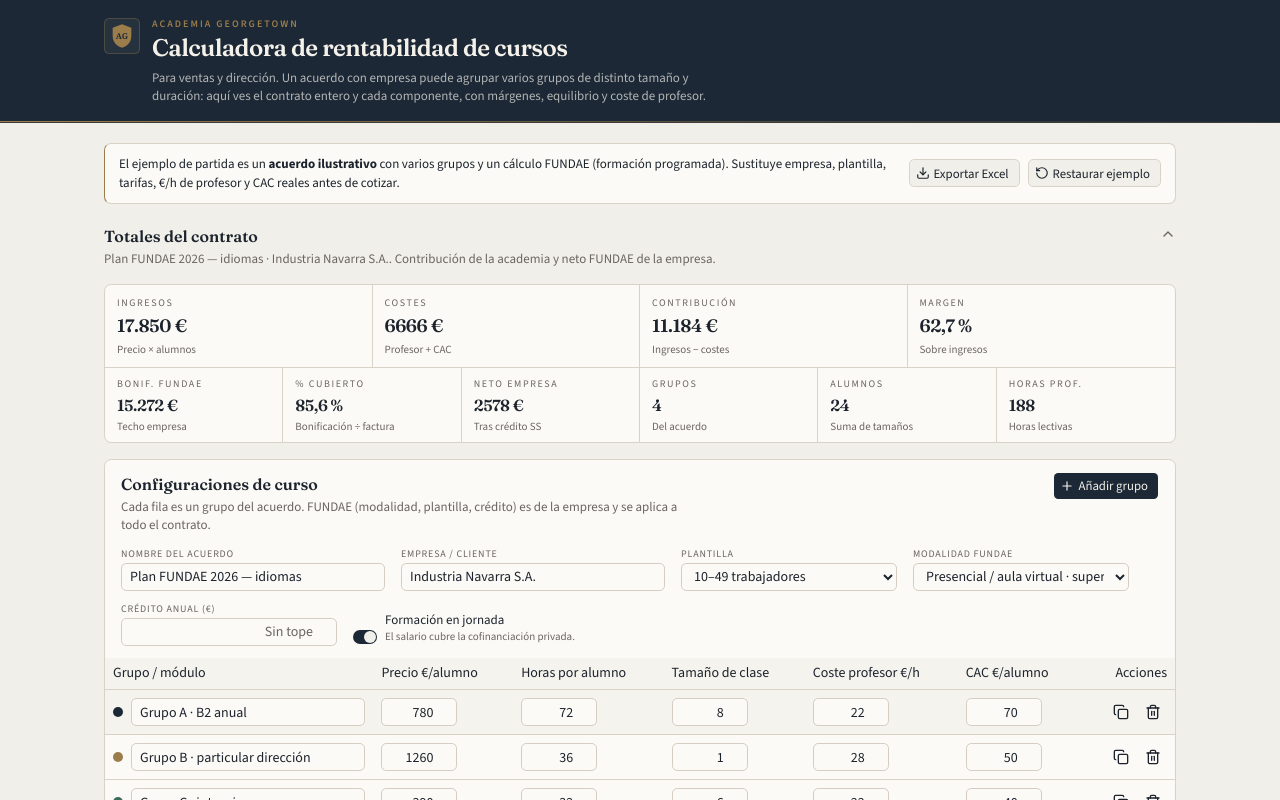
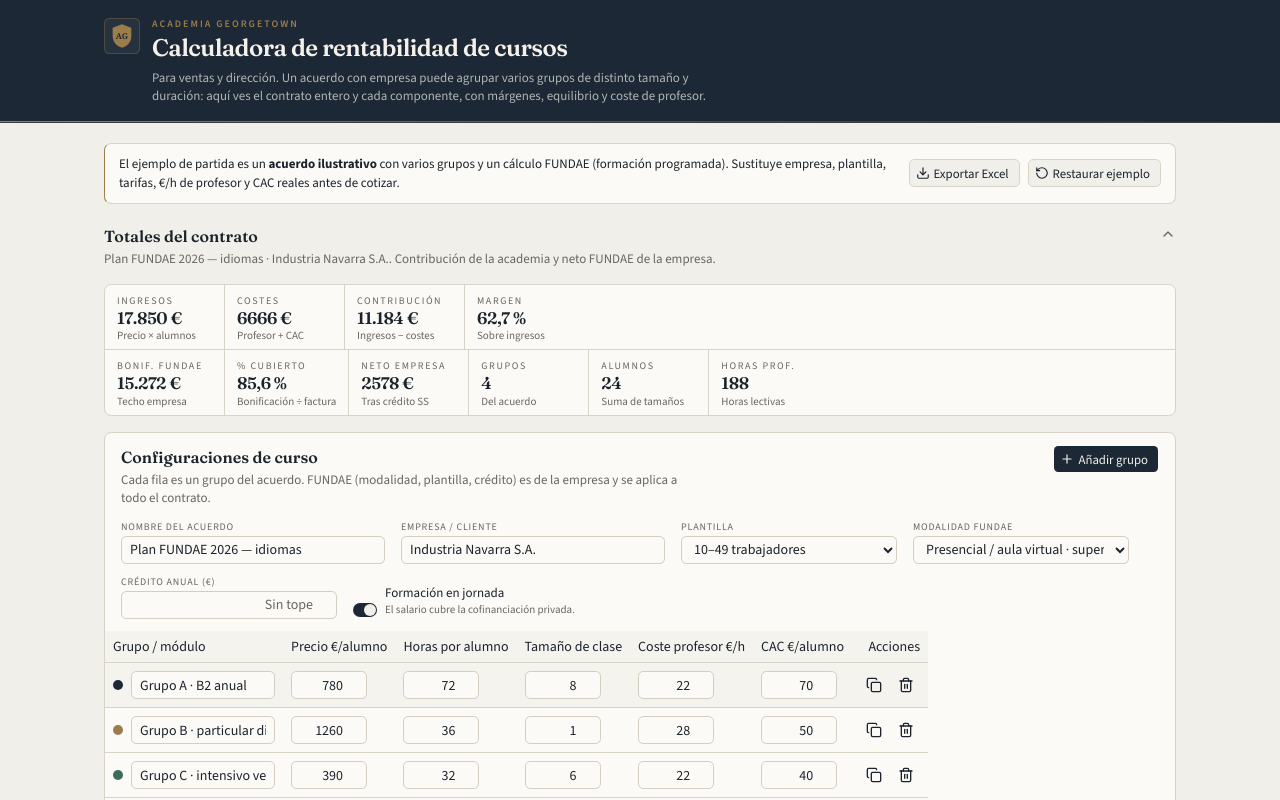
Before and after one commit to ricdevs/calculadora-rentabilidad-cursos, a React (Vite) app: page / in a window 1280 px wide. Shown: the top 800 px of the page. Built offline with nearby package versions, Linux system fonts and the light colour scheme.

Commit message:
Make KPI stats and group table hug their content
Stop the totals grid and config table from stretching to the page
width so numbers and inputs stay compact.

Co-authored-by: ric.loria.r <ric.loria.r@gmail.com>

```diff
--- a/src/components/ConfigTable.tsx
+++ b/src/components/ConfigTable.tsx
@@ -285,11 +285,11 @@ export function ConfigTable({
             ))}
           </div>
 
-          <div className="hidden lg:block">
-            <Table>
+          <div className="hidden overflow-x-auto lg:block">
+            <Table className="!w-auto">
               <TableHeader>
                 <TableRow className="bg-muted/40 hover:bg-muted/40">
-                  <TableHead className="min-w-[180px]">Grupo / módulo</TableHead>
+                  <TableHead>Grupo / módulo</TableHead>
                   {CONFIG_FIELDS.map((field) => (
                     <TableHead key={field.key}>{field.label}</TableHead>
                   ))}
@@ -312,7 +312,7 @@ export function ConfigTable({
                         <Input
                           value={group.name}
                           aria-label="Nombre del grupo"
-                          className="min-w-[9rem] bg-card"
+                          className="w-36 bg-card"
                           onChange={(event) =>
                             onChange(group.id, { name: event.target.value })
                           }
--- a/src/components/SummaryCards.tsx
+++ b/src/components/SummaryCards.tsx
@@ -9,28 +9,21 @@ type Stat = {
   negative?: boolean
 }
 
-function StatCell({
-  label,
-  value,
-  hint,
-  negative,
-  compact,
-}: Stat & { compact?: boolean }) {
+function StatCell({ label, value, hint, negative }: Stat) {
   return (
-    <div className={cn('min-w-0 px-3 py-2.5', compact && 'py-2')}>
+    <div className="min-w-[7.5rem] shrink-0 px-3 py-2">
       <p className="text-muted-foreground text-[10px] font-medium tracking-[0.16em] uppercase">
         {label}
       </p>
       <p
         className={cn(
-          'font-heading mt-0.5 font-semibold tracking-tight tabular-nums',
-          compact ? 'text-base' : 'text-lg',
+          'font-heading mt-0.5 text-[1.05rem] leading-none font-semibold tracking-tight tabular-nums',
           negative ? 'text-destructive' : 'text-foreground',
         )}
       >
         {value}
       </p>
-      <p className="text-muted-foreground mt-0.5 text-[11px] leading-snug">
+      <p className="text-muted-foreground mt-1 text-[11px] leading-none">
         {hint}
       </p>
     </div>
@@ -63,7 +56,7 @@ export function SummaryCards({ totals }: { totals: PortfolioTotals }) {
     },
   ]
 
-  const fundae: Stat[] = [
+  const rest: Stat[] = [
     {
       label: 'Bonif. FUNDAE',
       value: formatEuro(totals.fundaeBonus),
@@ -84,9 +77,6 @@ export function SummaryCards({ totals }: { totals: PortfolioTotals }) {
       value: formatEuro(totals.companyNet),
       hint: 'Tras crédito SS',
     },
-  ]
-
-  const volume: Stat[] = [
     {
       label: 'Grupos',
       value: String(totals.groupCount),
@@ -106,17 +96,14 @@ export function SummaryCards({ totals }: { totals: PortfolioTotals }) {
 
   return (
     <div className="overflow-hidden rounded-lg border border-border bg-card">
-      <div className="grid grid-cols-2 divide-x divide-y divide-border sm:grid-cols-4 sm:divide-y-0">
+      <div className="flex flex-wrap divide-x divide-border">
         {academy.map((stat) => (
           <StatCell key={stat.label} {...stat} />
         ))}
       </div>
-      <div className="grid grid-cols-2 divide-x divide-y divide-border border-t border-border sm:grid-cols-3 lg:grid-cols-6 lg:divide-y-0">
-        {fundae.map((stat) => (
-          <StatCell key={stat.label} {...stat} compact />
-        ))}
-        {volume.map((stat) => (
-          <StatCell key={stat.label} {...stat} compact />
+      <div className="flex flex-wrap divide-x divide-border border-t border-border">
+        {rest.map((stat) => (
+          <StatCell key={stat.label} {...stat} />
         ))}
       </div>
     </div>
```
